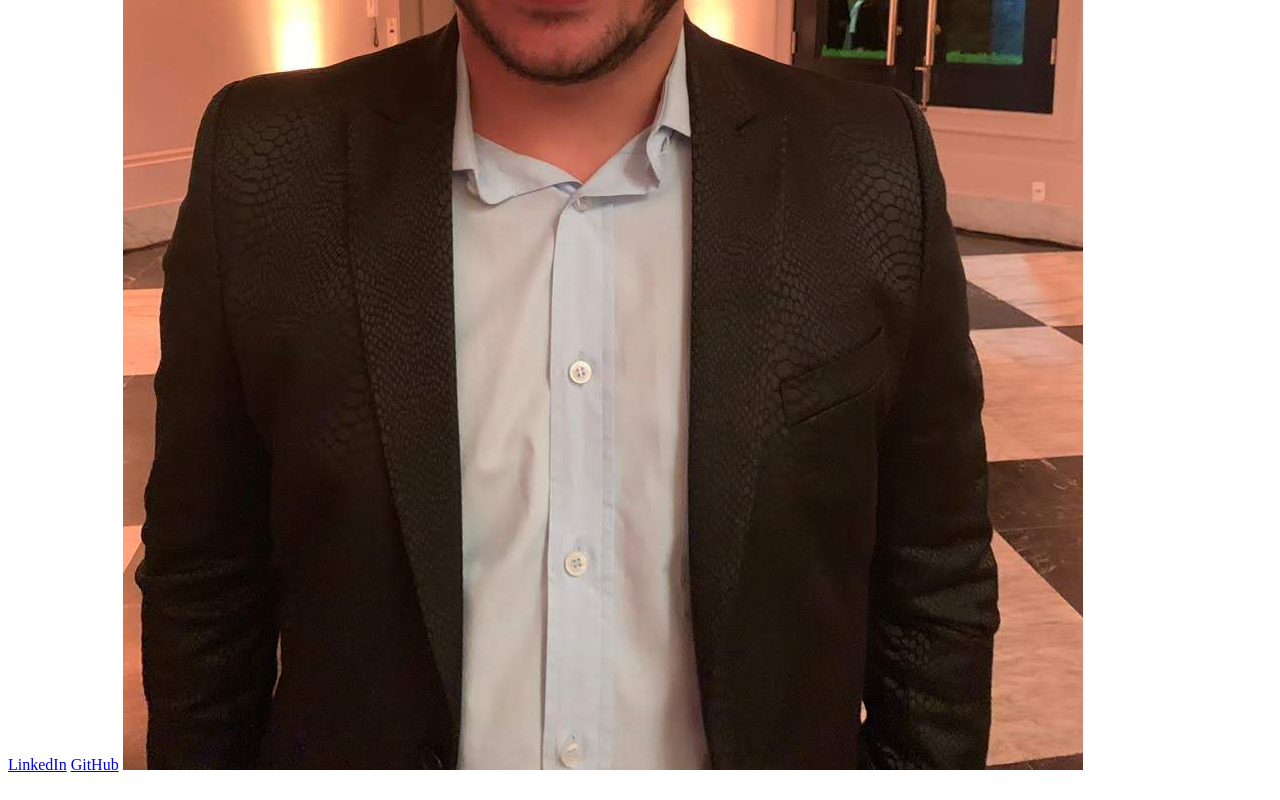
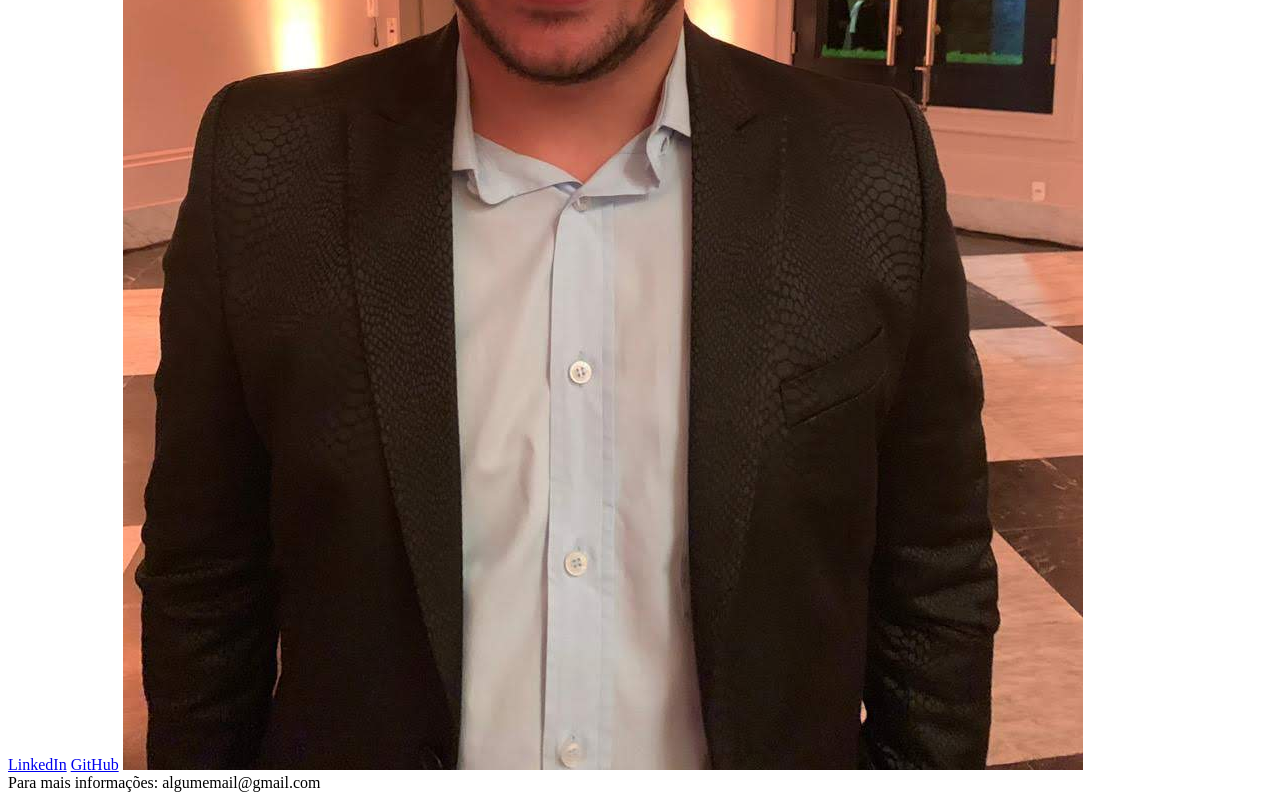
Before and after one commit to Kaiohenriqueps/imersao-frontend, a plain HTML site: page portfolio/index.html in a window 1280 px wide. Shown: the part 624-1424 px from the top of the page. Drawn offline with Linux system fonts and the light colour scheme.

Commit message:
atualizações

```diff
--- a/portfolio/index.html
+++ b/portfolio/index.html
@@ -15,6 +15,6 @@
             <a href="https://github.com/Kaiohenriqueps">GitHub</a>
             <img src="images/kaio.jpg" alt="Foto de Kaio Pedroza">
         </main>
-        <footer></footer>
+        <footer>Para mais informações: algumemail@gmail.com</footer>
     </body>
 </html>
```
